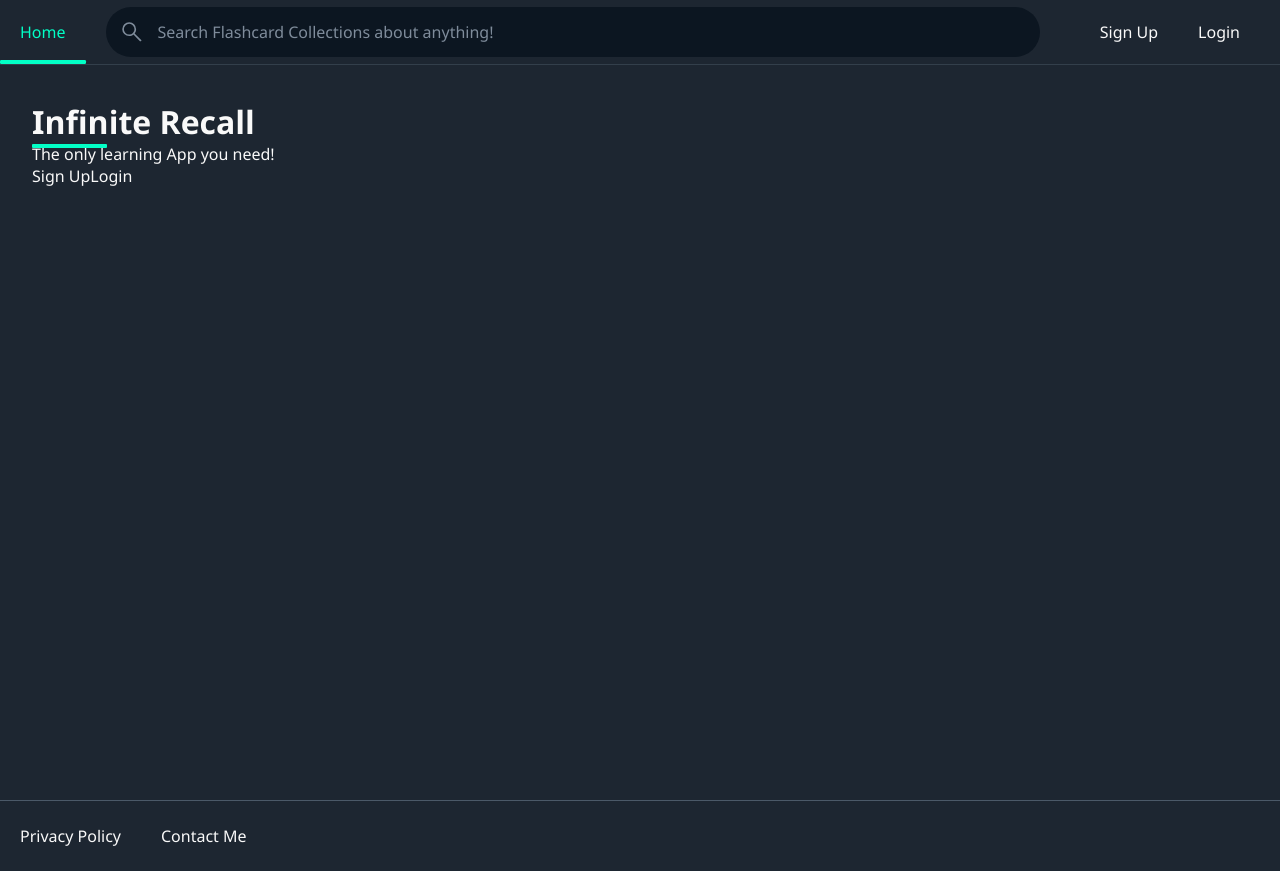
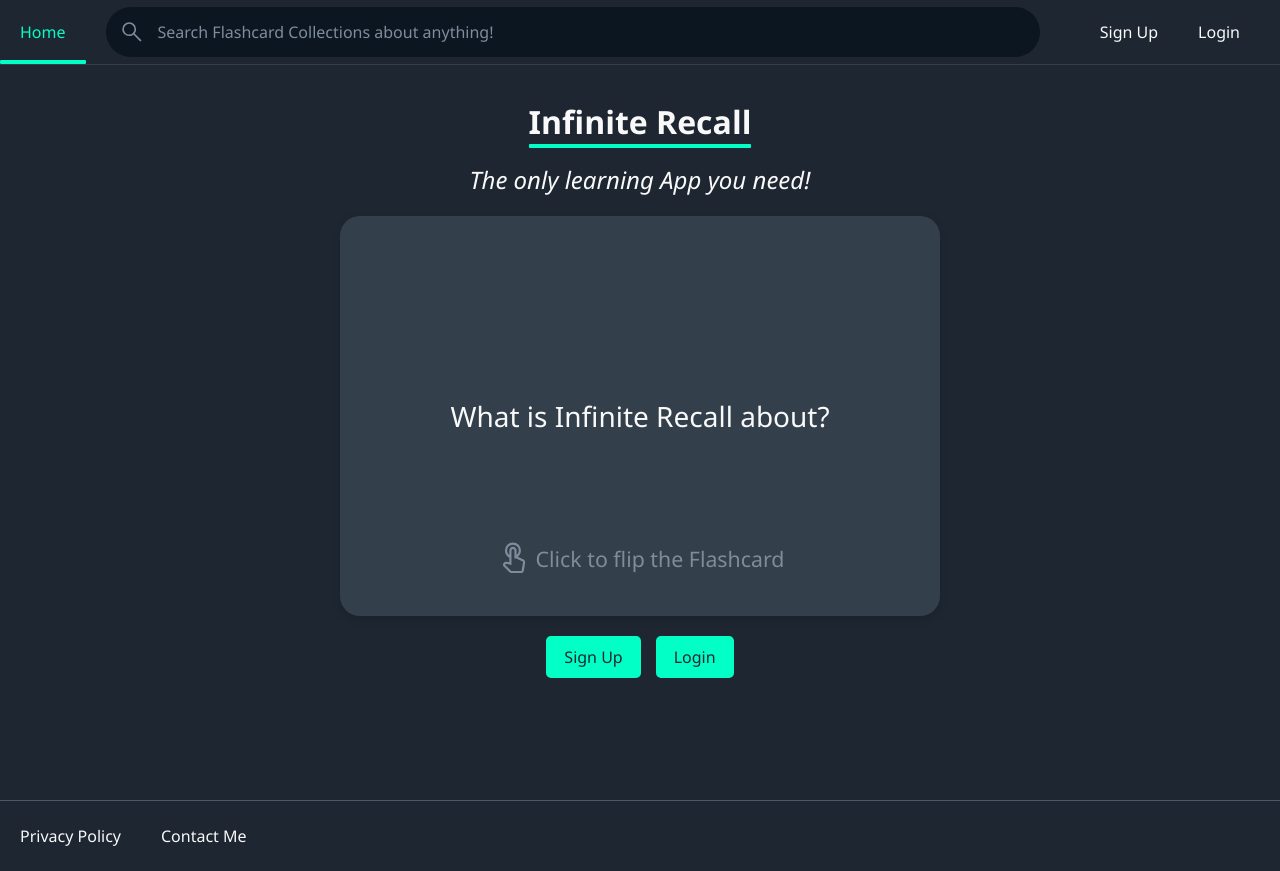
Before and after one commit to Fabian04HV/infinite-recall, a React (Create React App) app in the folder client/: page / in a window 1280 px wide. Built offline with nearby package versions, Linux system fonts and the light colour scheme.

Commit message:
Add Homepage for not logged in users

```diff
--- /dev/null
+++ b/client/src/assets/Home.css
@@ -0,0 +1,17 @@
+.Home{
+  display: flex;
+  flex-direction: column;
+  align-items: center;
+  gap: 20px;
+}
+.Home h1::after{
+  width: 100%;
+}
+.Home h2{
+  font-weight: 300;
+  font-style: italic;
+}
+.Home .flex-row{
+  display: flex;
+  gap: 15px;
+}
--- a/client/src/pages/Home.js
+++ b/client/src/pages/Home.js
@@ -1,12 +1,30 @@
 import { useState, useEffect } from 'react'
 import { useContext } from 'react'
 import { AuthContext } from '../context/auth.context'
-import { Link } from 'react-router-dom'
+import { Link, useNavigate } from 'react-router-dom'
+import '../assets/Home.css'
+import '../assets/Flashcard.css'
+import dynamicTextSize from '../utils/dynamicTextSize'
 
 function Home(){
   const { isLoggedIn, user } = useContext(AuthContext)
+  const navigate = useNavigate()
 
   const [text, setText] = useState('loading ...')
+
+  const flashcard = {
+    front: 'What is Infinite Recall about?',
+    back: 'Introducing Infinite Recall, the ultimate flashcard app for students! Create personalized flashcard collections effortlessly. Practice with interactive flashcards, making learning fun and effective. Share your collections with friends, creating a collaborative study community. Track your progress with detailed stats, identifying areas to improve. Embrace the future of learning with Infinite Recall.'
+  }
+
+  const front = flashcard.front
+  const back = flashcard.back
+
+  const fontSizeFront = dynamicTextSize(front)
+  const fontSizeBack = dynamicTextSize(back)
+
+  const [flipped, setFlipped] = useState(false)
+
 
   useEffect(() => {
     setText()
@@ -14,17 +32,31 @@ function Home(){
 
   return(
     <section className="Home">
-      {isLoggedIn && (
-        <>
-          <h1>Welcome Back {user.username}</h1>
-        </>
-      )}
+      {isLoggedIn && navigate('/collections')}
       {!isLoggedIn && (
         <>
           <h1>Infinite Recall</h1>
-          <p>The only learning App you need!</p>
-          <Link to='/signup'>Sign Up</Link>
-          <Link to='/login'>Login</Link>
+          <h2>The only learning App you need!</h2>
+
+          <div className={`Flashcard ${flipped ? 'flipped' : ''}`} onClick={() => setFlipped(!flipped)}>
+            <div className="card-front side">
+              <span className='card-text' style={{ fontSize: `${fontSizeFront}rem` }}>{front}</span>
+              <span className='hint'><svg fill='var(--color-5)' xmlns="http://www.w3.org/2000/svg" height="35" viewBox="0 96 960 960" width="35"><path d="M465 136q91 0 155.5 63.5T685 354q0 52-22.5 98T599 530h-34v-50q29-23 44.5-56t15.5-70q0-66-47-112t-113-46q-66 0-113 46t-47 112q0 37 15.5 70t44.5 56v72q-56-29-88-82t-32-116q0-91 64.5-154.5T465 136Zm-38 840q-17 0-32-6.5T369 952L204 787q-15-15-14.5-41t20.5-49q20-23 40.5-29.5T295 666l70 16V356q0-42 29-71t71-29q42 0 71 29t29 71v172h26q5 0 9 2t9 4l148 72q24 11 35.5 35.5T799 692l-36 218q-5 29-28 47.5T683 976H427Zm-8-60h281l43-249-183-91h-55V356q0-18-11-29t-29-11q-18 0-29 11t-11 29v399l-154-33-23 23 171 171Zm281 0H419h281Z"/></svg>
+              Click to flip the Flashcard
+              </span>
+            </div>
+            <div className="card-back side">
+              <span className="card-text" style={{ fontSize: `${fontSizeBack}rem` }}>{back}</span>
+              <span className='hint'><svg fill='var(--color-5)' xmlns="http://www.w3.org/2000/svg" height="35" viewBox="0 96 960 960" width="35"><path d="M465 136q91 0 155.5 63.5T685 354q0 52-22.5 98T599 530h-34v-50q29-23 44.5-56t15.5-70q0-66-47-112t-113-46q-66 0-113 46t-47 112q0 37 15.5 70t44.5 56v72q-56-29-88-82t-32-116q0-91 64.5-154.5T465 136Zm-38 840q-17 0-32-6.5T369 952L204 787q-15-15-14.5-41t20.5-49q20-23 40.5-29.5T295 666l70 16V356q0-42 29-71t71-29q42 0 71 29t29 71v172h26q5 0 9 2t9 4l148 72q24 11 35.5 35.5T799 692l-36 218q-5 29-28 47.5T683 976H427Zm-8-60h281l43-249-183-91h-55V356q0-18-11-29t-29-11q-18 0-29 11t-11 29v399l-154-33-23 23 171 171Zm281 0H419h281Z"/></svg>
+              Click to flip the Flashcard
+              </span>
+            </div>
+          </div>
+
+          <div className='flex-row'>
+            <Link className='accent-button' to='/signup'>Sign Up</Link>
+            <Link className='accent-button' to='/login'>Login</Link>
+          </div>
         </>
       )}
     </section>
--- a/client/src/pages/Login.js
+++ b/client/src/pages/Login.js
@@ -29,7 +29,7 @@ function Login(){
       .then(response => {
         storeToken(response.data.authToken)
         authenticateUser()
-        navigate('/');
+        navigate('/collections');
       })
       .catch((error) => {
         const errorDescription = error.response.data.message;
```
